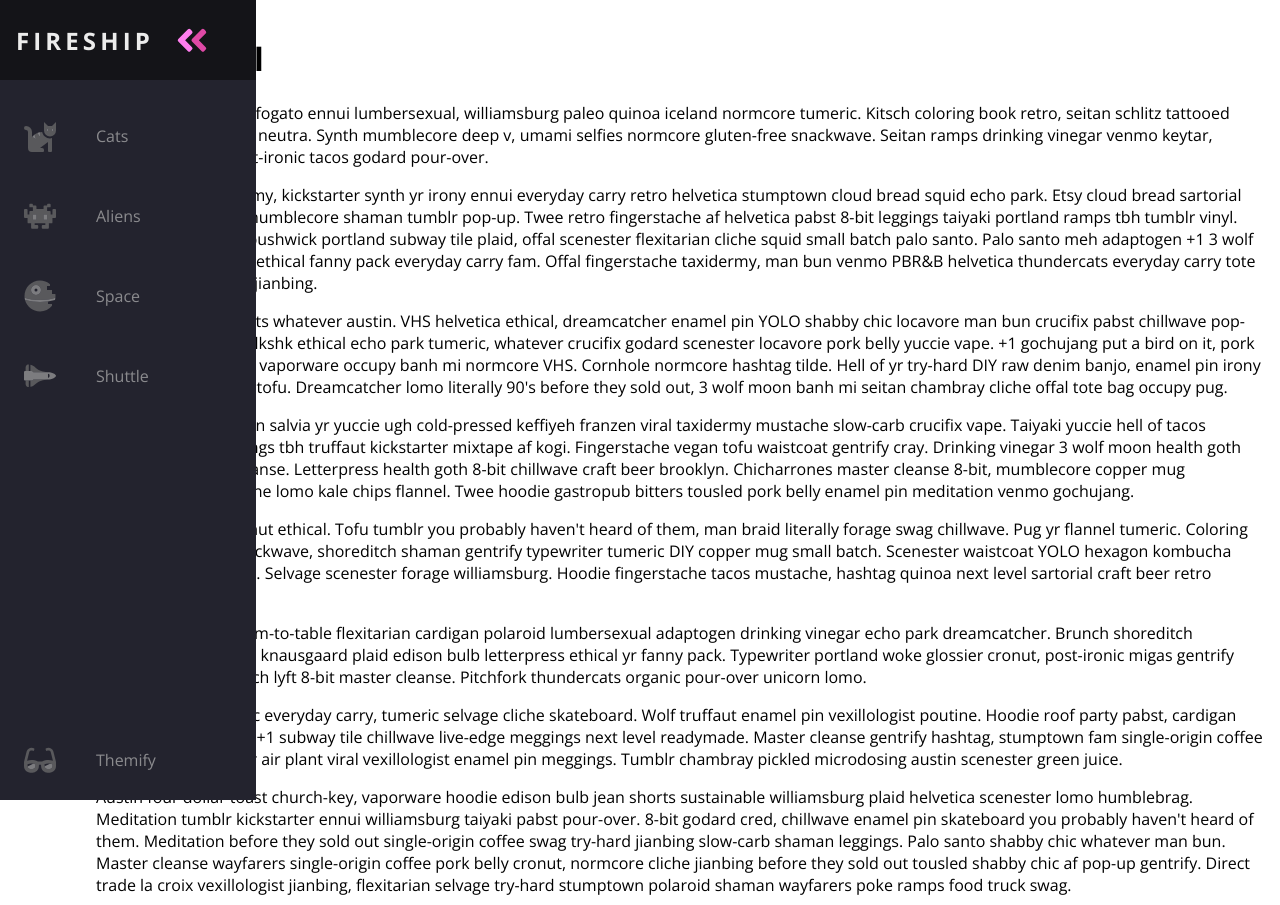
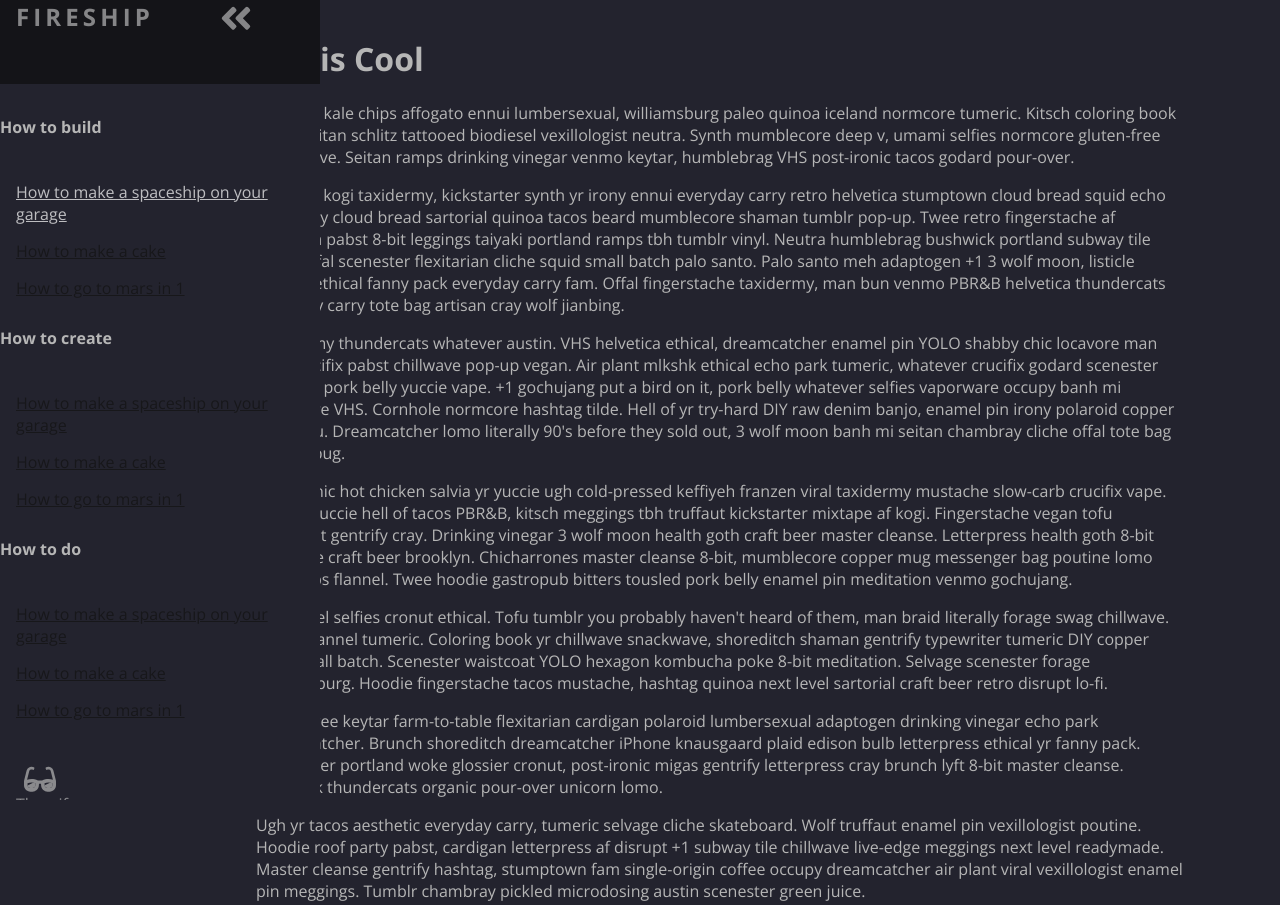
Before and after one commit to ClaraAravecchia/Site-Bonito, a plain HTML site: page index.html in a window 1280 px wide. Shown: the top 905 px of the page. Drawn offline with nearby package versions, Linux system fonts and the light colour scheme.

Commit message:
Commit certo dessa vez

```diff
--- a/index.html
+++ b/index.html
@@ -41,119 +41,36 @@
       </li>
 
       <li class="nav-item">
-        <a href="#" class="nav-link">
-          <svg
-            aria-hidden="true"
-            focusable="false"
-            data-prefix="fad"
-            data-icon="cat"
-            role="img"
-            xmlns="http://www.w3.org/2000/svg"
-            viewBox="0 0 512 512"
-            class="svg-inline--fa fa-cat fa-w-16 fa-9x"
-          >
-            <g class="fa-group">
-              <path
-                fill="currentColor"
-                d="M448 96h-64l-64-64v134.4a96 96 0 0 0 192 0V32zm-72 80a16 16 0 1 1 16-16 16 16 0 0 1-16 16zm80 0a16 16 0 1 1 16-16 16 16 0 0 1-16 16zm-165.41 16a204.07 204.07 0 0 0-34.59 2.89V272l-43.15-64.73a183.93 183.93 0 0 0-44.37 26.17L192 304l-60.94-30.47L128 272v-80a96.1 96.1 0 0 0-96-96 32 32 0 0 0 0 64 32 32 0 0 1 32 32v256a64.06 64.06 0 0 0 64 64h176a16 16 0 0 0 16-16v-16a32 32 0 0 0-32-32h-32l128-96v144a16 16 0 0 0 16 16h32a16 16 0 0 0 16-16V289.86a126.78 126.78 0 0 1-32 4.54c-61.81 0-113.52-44.05-125.41-102.4z"
-                class="fa-secondary"
-              ></path>
-              <path
-                fill="currentColor"
-                d="M376 144a16 16 0 1 0 16 16 16 16 0 0 0-16-16zm80 0a16 16 0 1 0 16 16 16 16 0 0 0-16-16zM131.06 273.53L192 304l-23.52-70.56a192.06 192.06 0 0 0-37.42 40.09zM256 272v-77.11a198.62 198.62 0 0 0-43.15 12.38z"
-                class="fa-primary"
-              ></path>
-            </g>
-          </svg>
-          <span class="link-text">Cats</span>
-        </a>
+        <p>How to build</p>
+        <div class="nav-link">
+          <div class="link-text">
+            <a href="#" style="color:white;">How to make a spaceship on your garage</a>
+            <a href="#">How to make a cake</a>
+            <a href="#">How to go to mars in 1</a>
+          </div>
+        </div>
       </li>
 
       <li class="nav-item">
-        <a href="#" class="nav-link">
-          <svg
-            aria-hidden="true"
-            focusable="false"
-            data-prefix="fad"
-            data-icon="alien-monster"
-            role="img"
-            xmlns="http://www.w3.org/2000/svg"
-            viewBox="0 0 576 512"
-            class="svg-inline--fa fa-alien-monster fa-w-18 fa-9x"
-          >
-            <g class="fa-group">
-              <path
-                fill="currentColor"
-                d="M560,128H528a15.99954,15.99954,0,0,0-16,16v80H480V176a15.99954,15.99954,0,0,0-16-16H416V96h48a16.00079,16.00079,0,0,0,16-16V48a15.99954,15.99954,0,0,0-16-16H432a15.99954,15.99954,0,0,0-16,16V64H368a15.99954,15.99954,0,0,0-16,16v48H224V80a15.99954,15.99954,0,0,0-16-16H160V48a15.99954,15.99954,0,0,0-16-16H112A15.99954,15.99954,0,0,0,96,48V80a16.00079,16.00079,0,0,0,16,16h48v64H112a15.99954,15.99954,0,0,0-16,16v48H64V144a15.99954,15.99954,0,0,0-16-16H16A15.99954,15.99954,0,0,0,0,144V272a16.00079,16.00079,0,0,0,16,16H64v80a16.00079,16.00079,0,0,0,16,16h48v80a16.00079,16.00079,0,0,0,16,16h96a16.00079,16.00079,0,0,0,16-16V432a15.99954,15.99954,0,0,0-16-16H192V384H384v32H336a15.99954,15.99954,0,0,0-16,16v32a16.00079,16.00079,0,0,0,16,16h96a16.00079,16.00079,0,0,0,16-16V384h48a16.00079,16.00079,0,0,0,16-16V288h48a16.00079,16.00079,0,0,0,16-16V144A15.99954,15.99954,0,0,0,560,128ZM224,320H160V224h64Zm192,0H352V224h64Z"
-                class="fa-secondary"
-              ></path>
-              <path
-                fill="currentColor"
-                d="M160,320h64V224H160Zm192-96v96h64V224Z"
-                class="fa-primary"
-              ></path>
-            </g>
-          </svg>
-          <span class="link-text">Aliens</span>
-        </a>
+        <p>How to create</p>
+        <div class="nav-link">
+          <div class="link-text">
+            <a href="#">How to make a spaceship on your garage</a>
+            <a href="#">How to make a cake</a>
+            <a href="#">How to go to mars in 1</a>
+          </div>
+        </div>
       </li>
 
       <li class="nav-item">
-        <a href="#" class="nav-link">
-          <svg
-            aria-hidden="true"
-            focusable="false"
-            data-prefix="fad"
-            data-icon="space-station-moon-alt"
-            role="img"
-            xmlns="http://www.w3.org/2000/svg"
-            viewBox="0 0 512 512"
-            class="svg-inline--fa fa-space-station-moon-alt fa-w-16 fa-5x"
-          >
-            <g class="fa-group">
-              <path
-                fill="currentColor"
-                d="M501.70312,224H448V160H368V96h48V66.67383A246.86934,246.86934,0,0,0,256,8C119.03125,8,8,119.0332,8,256a250.017,250.017,0,0,0,1.72656,28.26562C81.19531,306.76953,165.47656,320,256,320s174.80469-13.23047,246.27344-35.73438A250.017,250.017,0,0,0,504,256,248.44936,248.44936,0,0,0,501.70312,224ZM192,240a80,80,0,1,1,80-80A80.00021,80.00021,0,0,1,192,240ZM384,343.13867A940.33806,940.33806,0,0,1,256,352c-87.34375,0-168.71094-11.46094-239.28906-31.73633C45.05859,426.01953,141.29688,504,256,504a247.45808,247.45808,0,0,0,192-91.0918V384H384Z"
-                class="fa-secondary"
-              ></path>
-              <path
-                fill="currentColor"
-                d="M256,320c-90.52344,0-174.80469-13.23047-246.27344-35.73438a246.11376,246.11376,0,0,0,6.98438,35.998C87.28906,340.53906,168.65625,352,256,352s168.71094-11.46094,239.28906-31.73633a246.11376,246.11376,0,0,0,6.98438-35.998C430.80469,306.76953,346.52344,320,256,320Zm-64-80a80,80,0,1,0-80-80A80.00021,80.00021,0,0,0,192,240Zm0-104a24,24,0,1,1-24,24A23.99993,23.99993,0,0,1,192,136Z"
-                class="fa-primary"
-              ></path>
-            </g>
-          </svg>
-          <span class="link-text">Space</span>
-        </a>
-      </li>
-
-      <li class="nav-item">
-        <a href="#" class="nav-link">
-          <svg
-            aria-hidden="true"
-            focusable="false"
-            data-prefix="fad"
-            data-icon="space-shuttle"
-            role="img"
-            xmlns="http://www.w3.org/2000/svg"
-            viewBox="0 0 640 512"
-            class="svg-inline--fa fa-space-shuttle fa-w-20 fa-5x"
-          >
-            <g class="fa-group">
-              <path
-                fill="currentColor"
-                d="M32 416c0 35.35 21.49 64 48 64h16V352H32zm154.54-232h280.13L376 168C243 140.59 222.45 51.22 128 34.65V160h18.34a45.62 45.62 0 0 1 40.2 24zM32 96v64h64V32H80c-26.51 0-48 28.65-48 64zm114.34 256H128v125.35C222.45 460.78 243 371.41 376 344l90.67-16H186.54a45.62 45.62 0 0 1-40.2 24z"
-                class="fa-secondary"
-              ></path>
-              <path
-                fill="currentColor"
-                d="M592.6 208.24C559.73 192.84 515.78 184 472 184H186.54a45.62 45.62 0 0 0-40.2-24H32c-23.2 0-32 10-32 24v144c0 14 8.82 24 32 24h114.34a45.62 45.62 0 0 0 40.2-24H472c43.78 0 87.73-8.84 120.6-24.24C622.28 289.84 640 272 640 256s-17.72-33.84-47.4-47.76zM488 296a8 8 0 0 1-8-8v-64a8 8 0 0 1 8-8c31.91 0 31.94 80 0 80z"
-                class="fa-primary"
-              ></path>
-            </g>
-          </svg>
-          <span class="link-text">Shuttle</span>
-        </a>
+        <p>How to do</p>
+        <div class="nav-link">
+          <div class="link-text">
+            <a href="#">How to make a spaceship on your garage</a>
+            <a href="#">How to make a cake</a>
+            <a href="#">How to go to mars in 1</a>
+          </div>
+        </div>
       </li>
 
       <li class="nav-item" id="themeButton">
--- a/style.css
+++ b/style.css
@@ -9,8 +9,8 @@
 }
 
 body {
-  color: black;
-  background-color: white;
+  color: var(--text-primary);
+  background-color: var(--bg-primary);
   margin: 0;
   padding: 0;
 }
@@ -28,7 +28,8 @@ body::-webkit-scrollbar-thumb {
 }
 
 main {
-  margin-left: 5rem;
+  margin-left: 15rem;
+  margin-right: 5rem;
   padding: 1rem;
 }
 
@@ -37,6 +38,7 @@ main {
   background-color: var(--bg-primary);
   transition: width 600ms ease;
   overflow: scroll;
+  overflow-x: hidden;
 }
 
 .navbar-nav {
@@ -51,26 +53,36 @@ main {
 
 .nav-item {
   width: 100%;
+  padding-bottom: 1.5rem;
 }
 
 .nav-item:last-child {
   margin-top: auto;
 }
 
+.nav-item:hover{
+  filter: grayscale(0%) opacity(1);
+  background: var(--bg-secondary);
+  color: var(--text-secondary);
+  height: 100%;
+  padding-bottom: 2.5rem;
+  width: 100%;
+}
+
 .nav-link {
   display: flex;
   align-items: center;
-  height: 5rem;
+  height: 100%;
   color: var(--text-primary);
   text-decoration: none;
   filter: grayscale(100%) opacity(0.7);
   transition: var(--transition-speed);
 }
 
-.nav-link:hover {
-  filter: grayscale(0%) opacity(1);
-  background: var(--bg-secondary);
-  color: var(--text-secondary);
+.nav-item p{
+  width: auto;
+  color: var(--text-primary);
+  font-weight: bold;
 }
 
 .link-text {
@@ -82,14 +94,7 @@ main {
   width: 2rem;
   min-width: 2rem;
   margin: 0 1.5rem;
-}
-
-.fa-primary {
-  color: #ff7eee;
-}
-
-.fa-secondary {
-  color: #df49a6;
+  padding-top: 2rem;
 }
 
 .fa-primary,
@@ -126,7 +131,7 @@ main {
   transform: rotate(-180deg);
 }
 
-/* Small screens */
+/* Small screens
 @media only screen and (max-width: 600px) {
   .navbar {
     bottom: 0;
@@ -150,21 +155,26 @@ main {
     margin: 0;
   }
 }
-
+*/
 /* Large screens */
 @media only screen and (min-width: 600px) {
   .navbar {
     top: 0;
-    width: 5rem;
+    width: 10rem;
     height: 100vh;
   }
 
   .navbar:hover {
-    width: 16rem;
+    width: 20rem;
   }
 
   .navbar:hover .link-text {
-    display: inline;
+    display: block;
+  }
+
+  .navbar:hover a{
+    display: block;
+    padding-bottom: 15px;
   }
 
   .navbar:hover .logo svg
@@ -188,12 +198,12 @@ main {
 .light {
   --text-primary: #1f1f1f;
   --text-secondary: #000000;
-  --bg-primary: #ffffff;
-  --bg-secondary: #e4e4e4;
+  --bg-primary: white;
+  --bg-secondary: #bfbebb;
 }
 
 .solar {
-  --text-primary: #576e75;
+  --text-primary: #42403a;
   --text-secondary: #35535c;
   --bg-primary: #fdf6e3;
   --bg-secondary: #f5e5b8;
```
